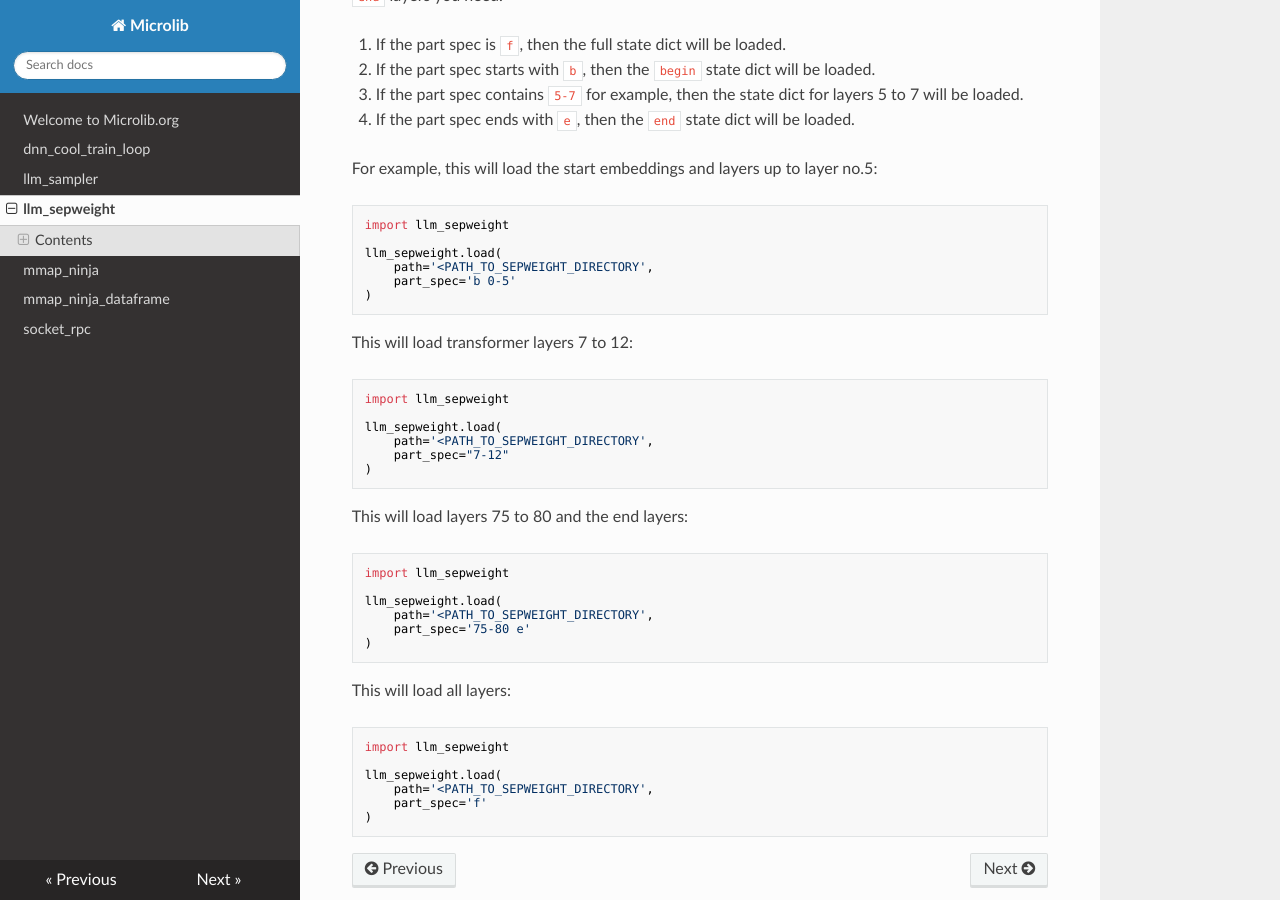
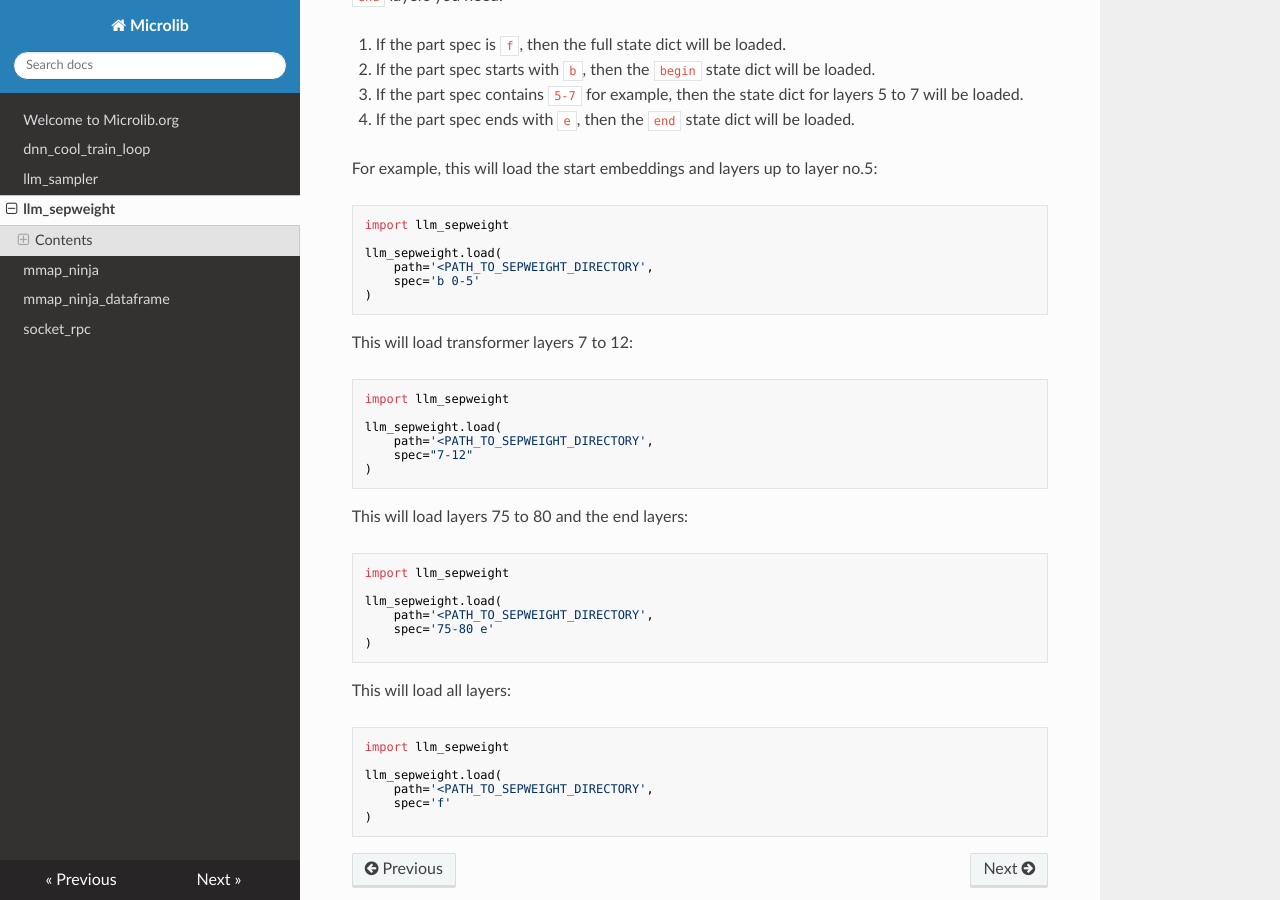
Before and after one commit to microlib-org/site, an MkDocs documentation site: the page built from docs/llm_sepweight.md, in a window 1280 px wide and 900 px high, scrolled down 1978 px. Built offline with MkDocs 1.6.1, drawn with Linux system fonts in a browser that asks for light colours; nearby versions of some CDN libraries.

Commit message:
Update args.

````diff
--- a/docs/llm_sepweight.md
+++ b/docs/llm_sepweight.md
@@ -102,7 +102,7 @@
 
 llm_sepweight.load(
     path='<PATH_TO_SEPWEIGHT_DIRECTORY',
-    part_spec='b 0-5'
+    spec='b 0-5'
 )
 ```
 
@@ -113,7 +113,7 @@
 
 llm_sepweight.load(
     path='<PATH_TO_SEPWEIGHT_DIRECTORY',
-    part_spec="7-12"
+    spec="7-12"
 )
 ```
 
@@ -124,7 +124,7 @@
 
 llm_sepweight.load(
     path='<PATH_TO_SEPWEIGHT_DIRECTORY',
-    part_spec='75-80 e'
+    spec='75-80 e'
 )
 ```
 
@@ -135,6 +135,6 @@
 
 llm_sepweight.load(
     path='<PATH_TO_SEPWEIGHT_DIRECTORY',
-    part_spec='f'
+    spec='f'
 )
 ```
````
